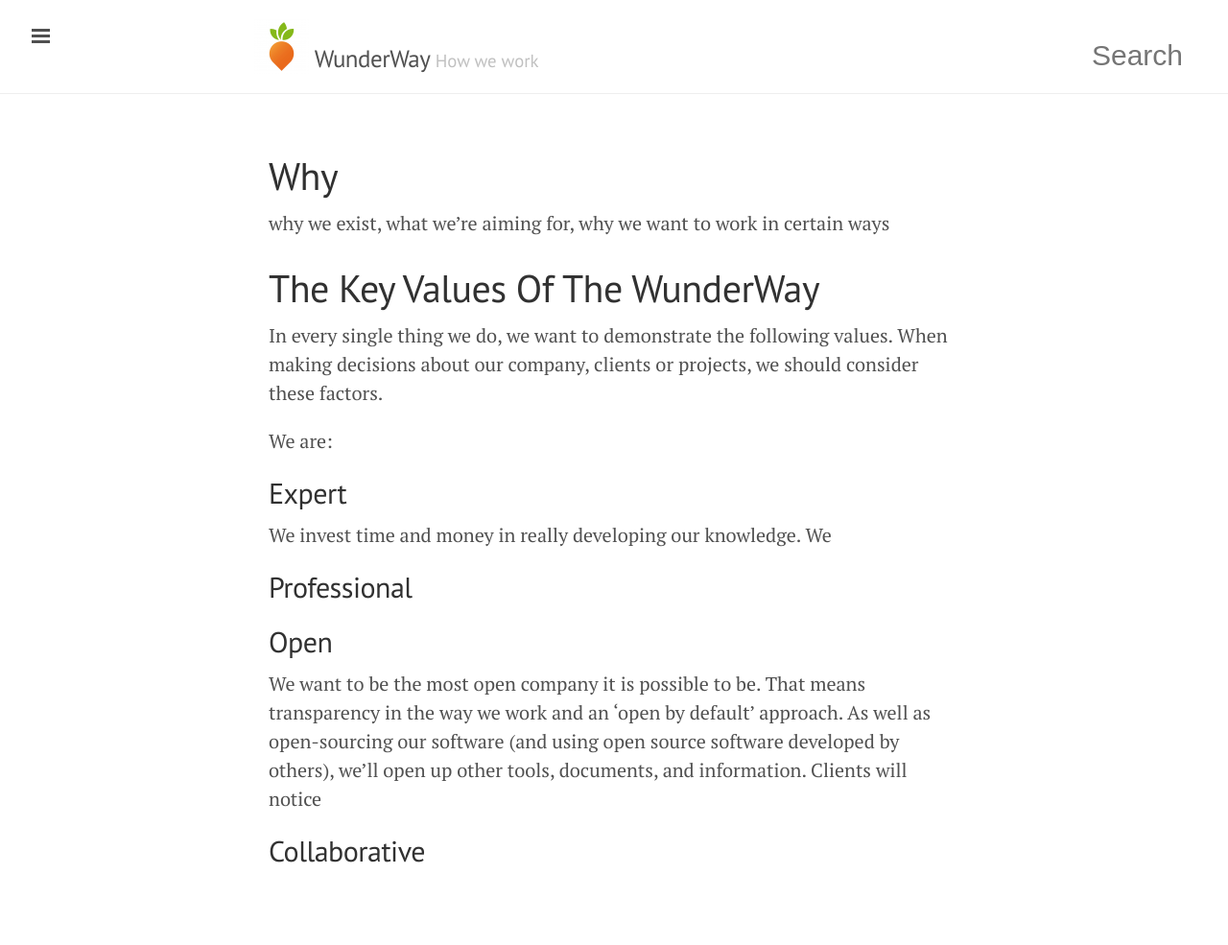
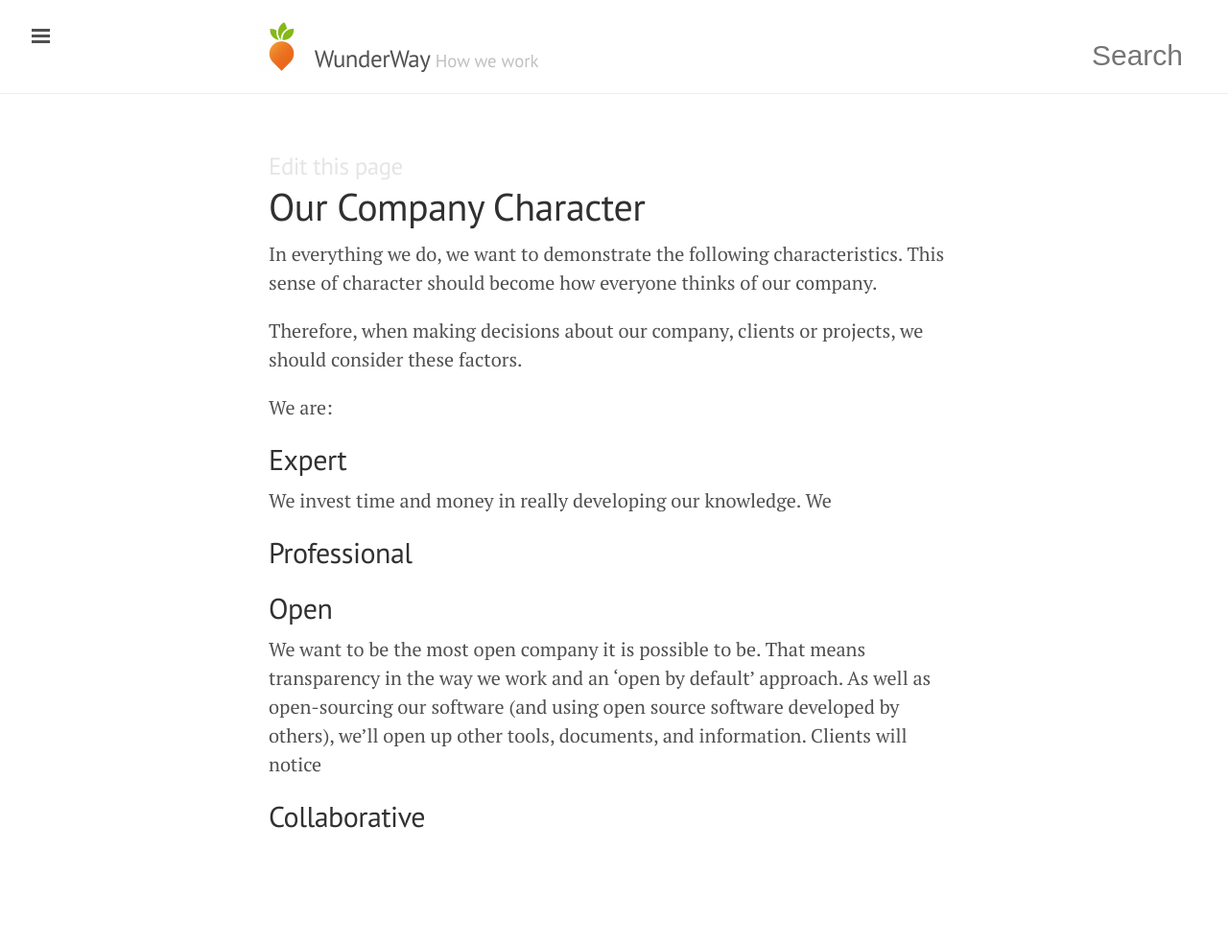
Before and after one commit to tormi/WunderWay, a Jekyll site: the page built from company/character.md, in a window 1280 px wide. Shown: the whole page at 96% size. Built offline with Jekyll 4.4.1, drawn with Linux system fonts in a browser that asks for light colours; Markdown is read by kramdown in place of the engine named in the settings; after the commit the page ends 950 px from its top, so only the background shows below that.

Commit message:
Initial setup of company area

```diff
--- a/why/index.md
+++ b/company/character.md
@@ -1,17 +1,14 @@
 ---
-layout: section
-title: Why
+layout: page
+section: company
+categories:
+tags:
+title: Our Company Character
 ---
 
-why we exist, what we're aiming for, why we want to work in certain ways
+In everything we do, we want to demonstrate the following characteristics. This sense of character should become how everyone thinks of our company.
 
-
-
-
-
-
-# The Key Values Of The WunderWay
-In every single thing we do, we want to demonstrate the following values. When making decisions about our company, clients or projects, we should consider these factors.
+Therefore, when making decisions about our company, clients or projects, we should consider these factors.
 
 We are:
 
```
Also changed, not shown: company/index.md (added, +21 -0 lines), company/principles.md (added, +19 -0 lines).
